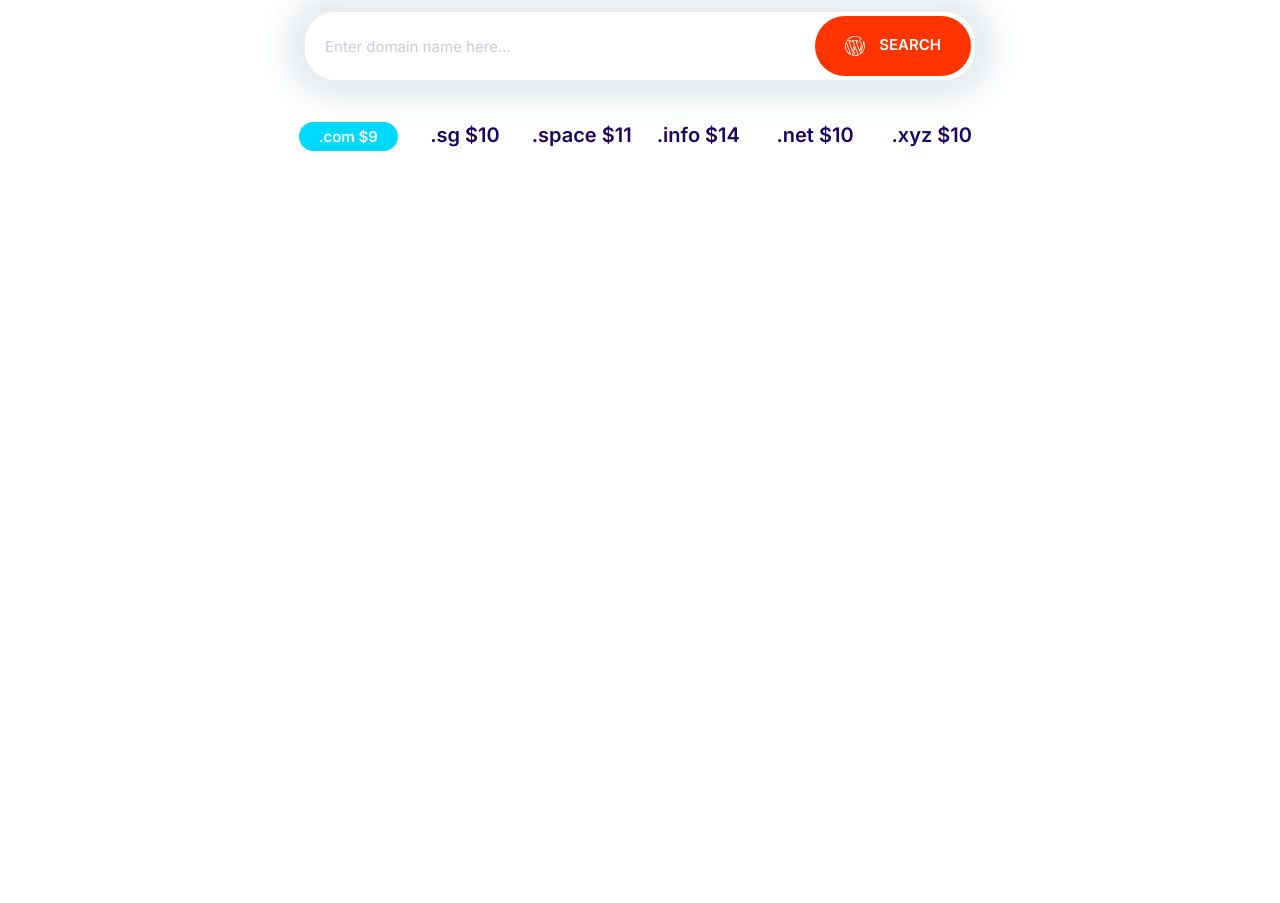
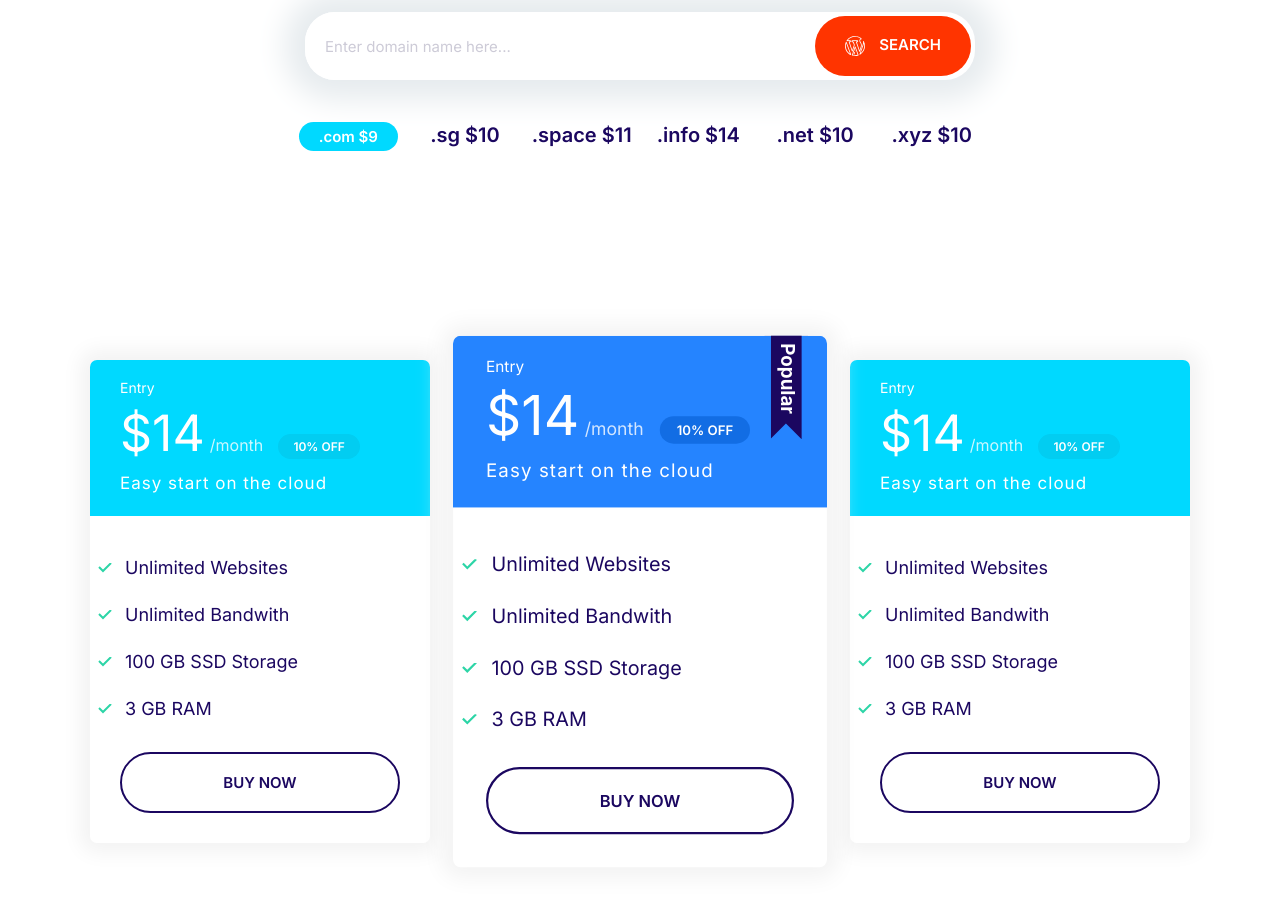
Before and after one commit to OBo1307/Moshify, a plain HTML site: page index.html in a window 1280 px wide. Shown: the part 925-1828 px from the top of the page. Before the commit the page ends 1225 px from the top, so only its background shows below. Drawn offline with Linux system fonts and the light colour scheme.

Commit message:
Build the block-plan component.

```diff
--- a/css/styles.css
+++ b/css/styles.css
@@ -334,11 +334,19 @@ a {
   color: #fff;
 }
 
+.card--primary .badge--primary {
+  background: #126de4;
+}
+
 .card--secondary .badge--secondary {
   background: #02cdf1;
 }
 
 /* Plans */
+.plan {
+  transition: transform 0.2s ease-in-out;
+}
+
 .plan__name {
   color: #fff;
   font-size: 2.4rem;
@@ -368,6 +376,10 @@ a {
   margin-bottom: 2rem;
 }
 
+.plan--popular {
+  transform: scale(1.1);
+}
+
 .plan--popular .card__header {
   position: relative;
 }
@@ -379,6 +391,14 @@ a {
   right: 5%;
   top: -6px;
   width: 40px;
+}
+
+.plan:hover {
+  transform: scale(1.05);
+}
+
+.plan--popular:hover {
+  transform: scale(1.15);
 }
 
 @media screen and (min-width: 1024px) {
@@ -732,3 +752,13 @@ a {
     grid-template-columns: repeat(auto-fit, minmax(10rem, 1fr));
   }
 }
+
+/* Plans Block */
+.block-plans .grid {
+  gap: 8rem 4rem;
+}
+
+.block-plans .card {
+  max-width: 500px;
+  margin: 0 auto;
+}
--- a/index.html
+++ b/index.html
@@ -52,6 +52,71 @@
         </ul>
     </section>
 
+    <section class="block container block-plans">
+        <div class="grid grid--1x3">
+            <div class="plan">
+                <div class="card card--secondary">
+                    <header class="card__header">
+                        <h3 class="plan__name">Entry</h3>
+                        <span class="plan__price">$14</span>
+                        <span class="plan__billing-cycle">/month</span>
+                        <span class="badge badge--secondary badge--small">10% OFF</span>
+                        <span class="plan__description">Easy start on the cloud</span>
+                    </header>
+                    <div class="card__body">
+                        <ul class="list list--tick">
+                            <li class="list__item">Unlimited Websites</li>
+                            <li class="list__item">Unlimited Bandwith</li>
+                            <li class="list__item">100 GB SSD Storage</li>
+                            <li class="list__item">3 GB RAM</li>
+                        </ul>
+                        <button class="btn btn--outline btn--block">Buy Now</button>
+                    </div>
+                </div>
+            </div>
+            <div class="plan plan--popular">
+                <div class="card card--primary">
+                    <header class="card__header">
+                        <h3 class="plan__name">Entry</h3>
+                        <span class="plan__price">$14</span>
+                        <span class="plan__billing-cycle">/month</span>
+                        <span class="badge badge--primary badge--small">10% OFF</span>
+                        <span class="plan__description">Easy start on the cloud</span>
+                    </header>
+                    <div class="card__body">
+                        <ul class="list list--tick">
+                            <li class="list__item">Unlimited Websites</li>
+                            <li class="list__item">Unlimited Bandwith</li>
+                            <li class="list__item">100 GB SSD Storage</li>
+                            <li class="list__item">3 GB RAM</li>
+                        </ul>
+                        <button class="btn btn--outline btn--block">Buy Now</button>
+                    </div>
+                </div>
+            </div>
+            <div class="plan">
+                <div class="card card--secondary">
+                    <header class="card__header">
+                        <h3 class="plan__name">Entry</h3>
+                        <span class="plan__price">$14</span>
+                        <span class="plan__billing-cycle">/month</span>
+                        <span class="badge badge--secondary badge--small">10% OFF</span>
+                        <span class="plan__description">Easy start on the cloud</span>
+                    </header>
+                    <div class="card__body">
+                        <ul class="list list--tick">
+                            <li class="list__item">Unlimited Websites</li>
+                            <li class="list__item">Unlimited Bandwith</li>
+                            <li class="list__item">100 GB SSD Storage</li>
+                            <li class="list__item">3 GB RAM</li>
+                        </ul>
+                        <button class="btn btn--outline btn--block">Buy Now</button>
+                    </div>
+                </div>
+            </div>
+        </div>
+    </section>
+
     <script src="js/main.js"></script>
 </body>
 
```
Also changed, not shown: components/block-plans.html (added, +64 -0 lines).
